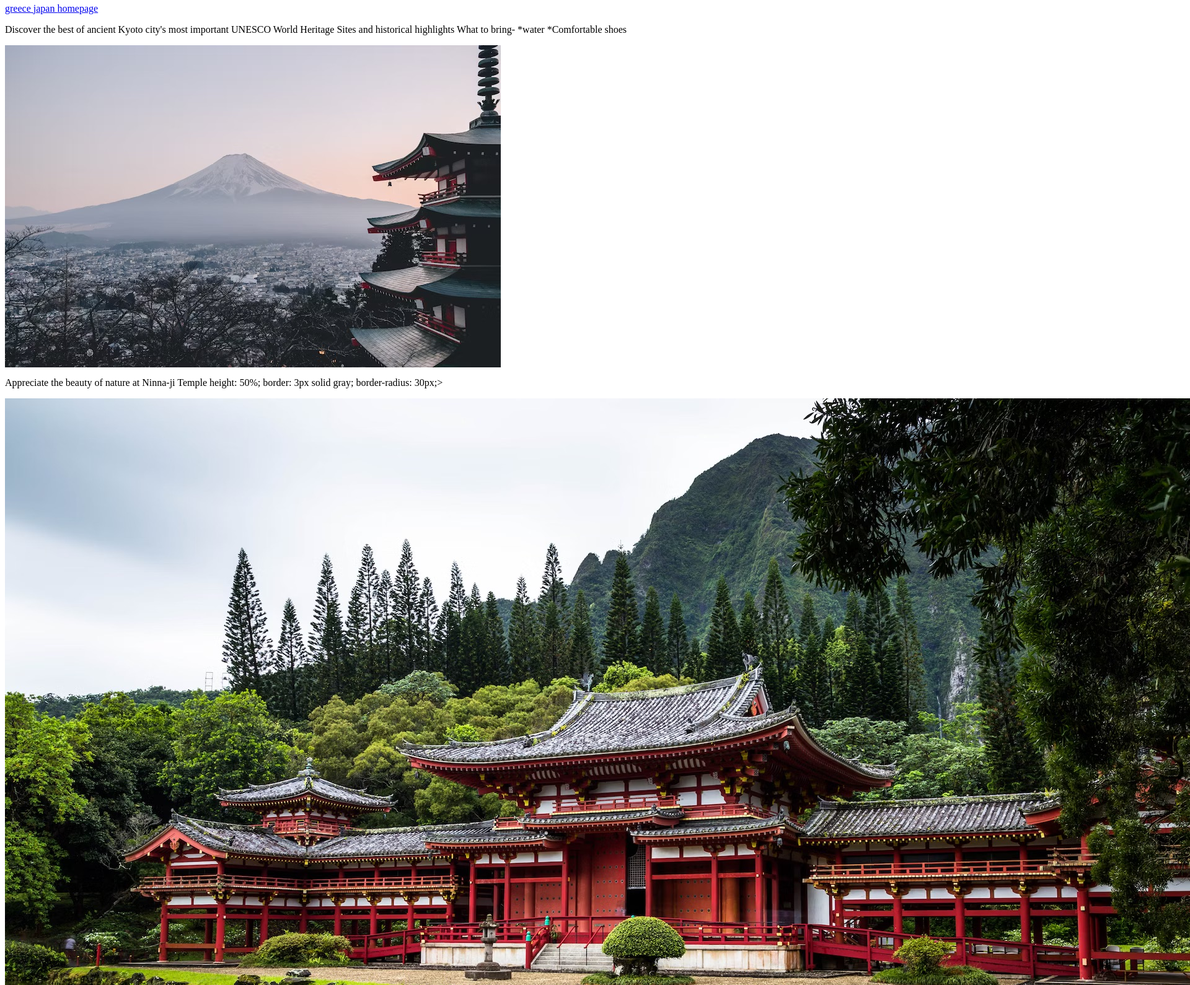
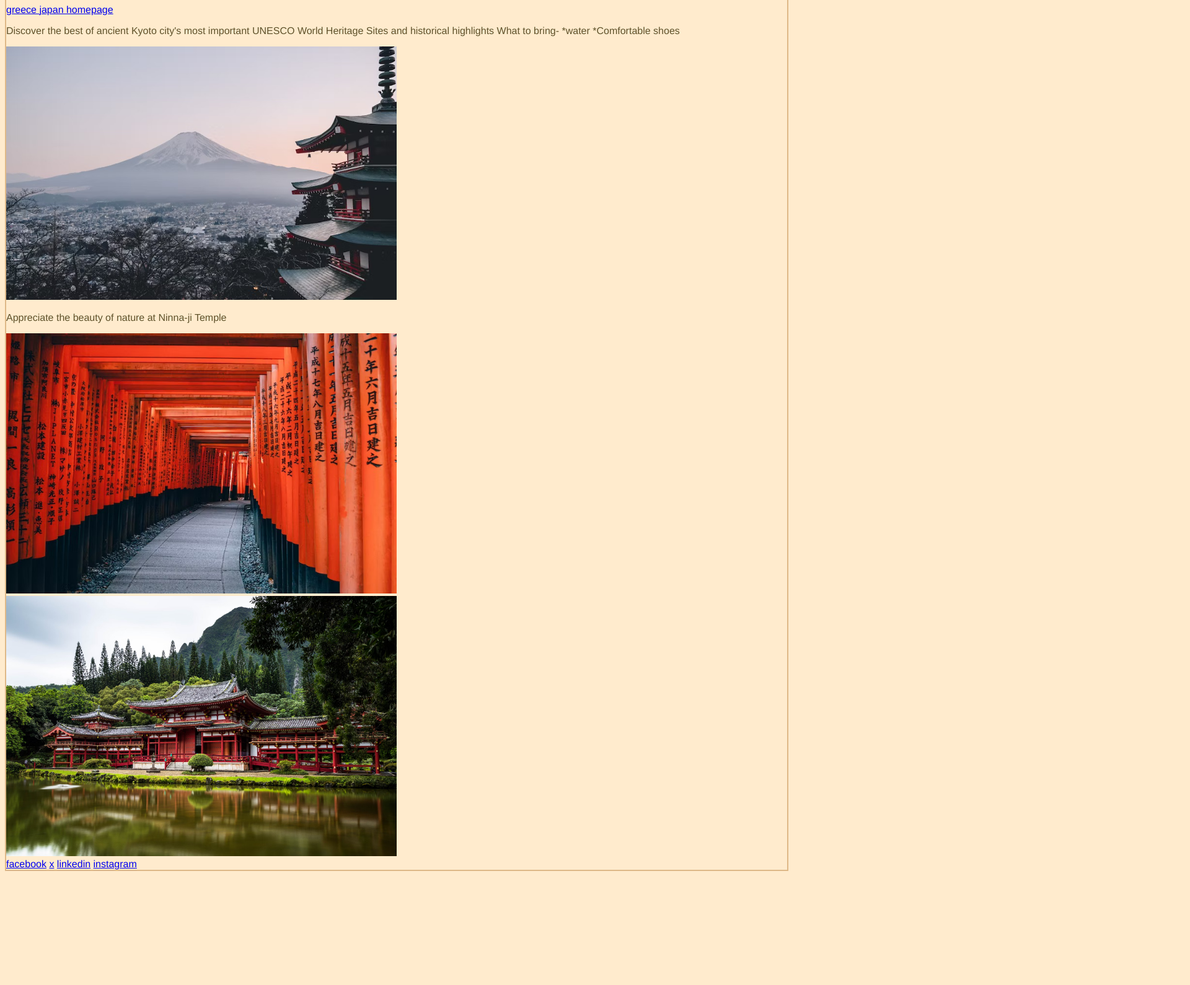
Before and after one commit to ashleyiloveyouA1/dre-travel, a plain HTML site: page japan.html in a window 1280 px wide. Shown: the part 101-1691 px from the top of the page at 62% size, 1920 px wide, since content can reach past the window. After the commit the page ends 1515 px from the top, so only its background shows below. Drawn offline with Linux system fonts and the light colour scheme.

Commit message:
Add files via upload

```diff
--- a/greece.html
+++ b/greece.html
@@ -1,20 +1,18 @@
-<div class=" japan"></div>tabs {
-  display: flex;justify-content: space-around;
-  list-style-type: none;
-  padding: 0%;
-  margin: 0;
-}
+<!DOCTYPE html>
+<html lang="en">
+<head>
+    <meta charset="UTF-8">
+    <meta name="viewport" content="width=device-width, initial-scale=1.0">
+    <title> document</title>
+ <link rel="stylesheet" href="style.css" />
+
+ <title> greece</title>
 </head>
 <body>
-
-    <header>
-
-        <h1> dre travel agency</h1>
-          <nav>
             <nav>
               <a href="greece.html"> greece </a>
                   <a href="japan.html"> japan </a>
-                  <a href=" homepage"> homepage</a>
+                  <a href="index.html"> homepage</a>
                 </nav>
 
 <h1>
@@ -33,7 +31,7 @@
   Sun hat
   Water>
 
-ing3  Wine Tasting: winery experience. with 3 course dinner overlooking cystal clearw
+ Wine Tasting: winery experience. with 3 course dinner overlooking cystal clearw
   water Charming Village: Oia,
   Iconic Red Beach: Dramatic cliffs, clear waters. £15
  img 4 Stand atop the cliffs overlooking the famous Shipwreck Beach
@@ -45,10 +43,8 @@ Sun hat
 Swimwear
 Towel
 Biodegradable sunscreen
-
-<a href="https://en-gb.facebook.com/">facebook</a>"
-<a href=" https://x.com/"> x</a>" <a href="https://gb.linkedin.com/"> linkedin</a>"
-<a href="https://www.instagram.com/ "> instagram</a>""
-<h3>
-
-</h3>
+<br>
+<a href="https://en-gb.facebook.com/">facebook</a>
+<a href=" https://x.com/"> x</a>
+ <a href="https://gb.linkedin.com/"> linkedin</a>
+<a href="https://www.instagram.com/ "> instagram</a>
--- a/japan.html
+++ b/japan.html
@@ -1,15 +1,21 @@
+<!DOCTYPE html>
+<html lang="en">
+<head>
+    <meta charset="UTF-8">
+    <meta name="viewport" content="width=device-width, initial-scale=1.0">
+    <title> document</title>
+ <link rel="stylesheet" href="style.css" />
+
+ <title> japan</title>
 </head>
 japan
 <body>
 
-    <header>
-
-        <h1> dre travel agency</h1>
-          <nav>
+        <h1> japan</h1>
             <nav>
               <a href="greece.html"> greece </a>
                   <a href="japan.html"> japan </a>
-                  <a href=" homepage"> homepage</a>
+                  <a href="index.html"> homepage</a>
                 </nav>
 
 <p>
@@ -23,22 +29,14 @@ What to bring-
 <img src="japan_1.jpeg">
 <p>
     Appreciate the beauty of nature at Ninna-ji Temple
-
-    height: 50%;
-    border: 3px solid gray;
-    border-radius: 30px;>
 </p>
 
-
-
-<img src="japan_4.jpeg" alt=" walls"     width: 50%;
-height: 50%;
->
 <img src="japan_3.jpeg" alt=" mountains" sizes=" width: 40% height 30%">
 
 
-<img src="japan_4.jpeg" alt=" walls" sizes="50" srcset="30">
-
-<a href="https://en-gb.facebook.com/">facebook</a>"
-<a href=" https://x.com/"> x</a>" <a href="https://gb.linkedin.com/"> linkedin</a>"
-<a href="https://www.instagram.com/ "> instagram</a>""
+<img src="japan_4.jpeg" alt=" walls">
+<br>
+<a href="https://en-gb.facebook.com/">facebook</a>
+<a href=" https://x.com/"> x</a>
+ <a href="https://gb.linkedin.com/"> linkedin</a>
+<a href="https://www.instagram.com/ "> instagram</a>
--- a/style.css
+++ b/style.css
@@ -5,7 +5,6 @@
     padding: 0%;
     margin: 0;
     font-size: medium;
-font color : overscroll-behavior-block;
 
 }
 body{
@@ -27,11 +26,6 @@ img {
 
 }
 
-    width: 50%;
-    height: 50%;
-    border: 3px solid gray;
-    border-radius: 30px;
-
 div{
     height: 50%;
     width: 40%;
```
Also changed, not shown: index.html (+6 -5 lines).
